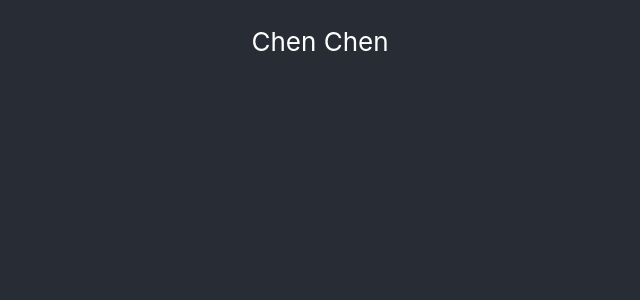
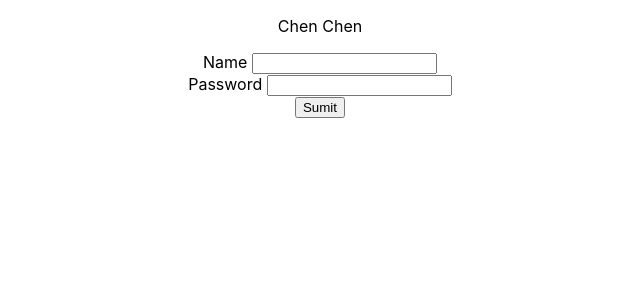
Before and after one commit to talentprince/react-app, a React (Create React App) app: page / in a window 1280 px wide. Shown: the top 300 px of the page, without its empty margins (320-960 px from the left). Built offline with nearby package versions, Linux system fonts and the light colour scheme.

Commit message:
Create components and build form

```diff
--- a/src/App.tsx
+++ b/src/App.tsx
@@ -1,12 +1,14 @@
 import React from 'react';
 import './App.css';
+import { Form } from "./components/Form"
 
 function App() {
   return (
     <div className="App">
-      <header className="App-header">
+      <header >
         <p>Chen Chen</p>
       </header>
+      <Form submitLabel='Sumit' formLabels={['Name', 'Password']} onSubmit={(body: string) => alert(body)} />
     </div>
   );
 }
--- /dev/null
+++ b/src/components/Button.tsx
@@ -0,0 +1,17 @@
+import React from 'react';
+
+export interface ButtonProps {
+    text: string;
+}
+
+export class Button extends React.Component<ButtonProps> {
+    constructor(props: ButtonProps) {
+        super(props);
+    }
+
+    public render() {
+        return <div>
+            <input type='submit' value={this.props.text}/>
+        </div>
+    }
+}
--- /dev/null
+++ b/src/components/Form.tsx
@@ -0,0 +1,38 @@
+import { InputField, InputFieldProps } from "./InputField"
+import { Button } from "./Button"
+import React from "react";
+
+interface FormPros {
+    formLabels: Array<string>;
+    submitLabel: string;
+    onSubmit: (body: string) => void;
+}
+
+interface FormState {
+    [key: string]: string
+}
+
+export class Form extends React.Component<FormPros, FormState> {
+    constructor(props: FormPros) {
+        super(props);
+    }
+
+    private onChange(id: string, value: string) {
+        this.setState({[id] :value})
+    }
+
+    private onSubmit(e: React.FormEvent) {
+        this.props.onSubmit(JSON.stringify(this.state))
+        e.preventDefault()
+    }
+
+    public render() {
+        const inputFields = this.props.formLabels.map((label, index) =>
+            <InputField onChange={this.onChange.bind(this)} label={label} />
+        );
+        return <form onSubmit={this.onSubmit.bind(this)}>
+            {inputFields}
+            <Button text={this.props.submitLabel}/>
+        </form>
+    }
+}
--- /dev/null
+++ b/src/components/InputField.tsx
@@ -0,0 +1,22 @@
+import React, { ChangeEvent } from 'react';
+
+export interface InputFieldProps {
+    label: string;
+    onChange: (id: string, value: string) => void;
+}
+export class InputField extends React.Component<InputFieldProps> {
+    constructor(props: InputFieldProps) {
+        super(props);
+    }
+
+    handleChange(e: ChangeEvent<HTMLInputElement>) {
+        this.props.onChange(e.target.id, e.target.value)
+    }
+
+    public render() {
+        return <div>
+            <label> {this.props.label} </label>
+            <input type='text' id={this.props.label} onChange={this.handleChange.bind(this)}/>
+        </div>
+    }
+}
```
